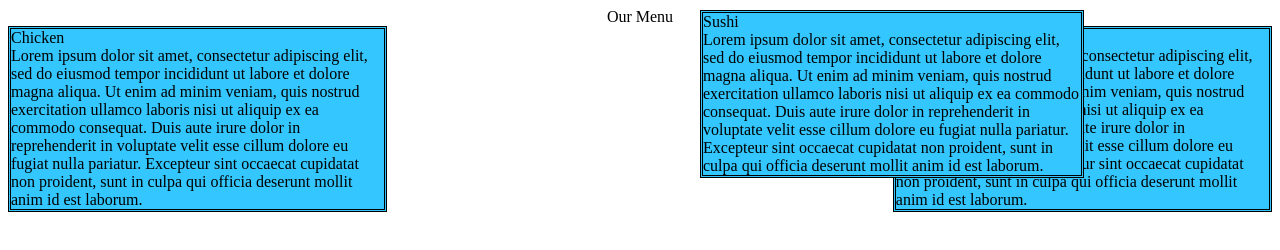
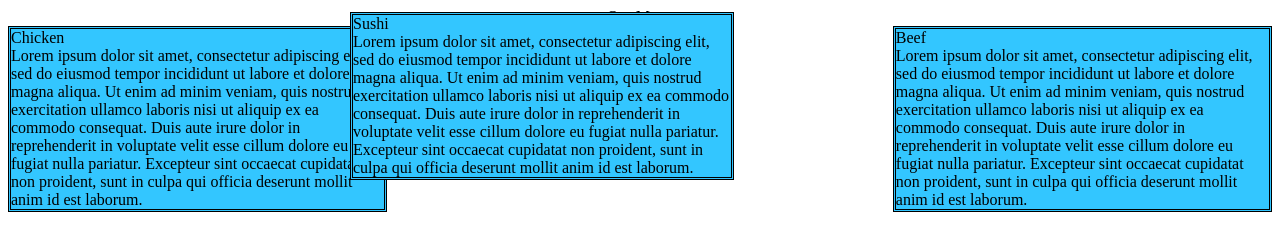
Before and after one commit to Reacy-or-Reese/Mod2-Solution, a plain HTML site: page index.html in a window 1280 px wide. Drawn offline with Linux system fonts and the light colour scheme.

Commit message:
Update style.css

```diff
--- a/style.css
+++ b/style.css
@@ -34,8 +34,8 @@ float: right;
 
 #sushi {
 position: absolute;
-top: 10px;
-left: 700px
+top: 12px;
+left: 350px
 }
 
 .sushi {
```
